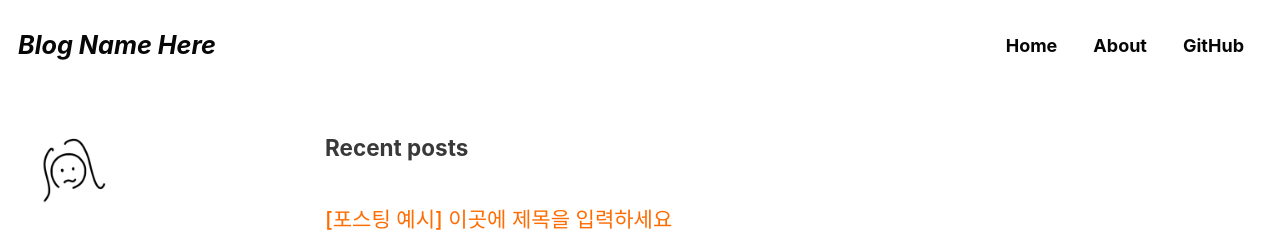
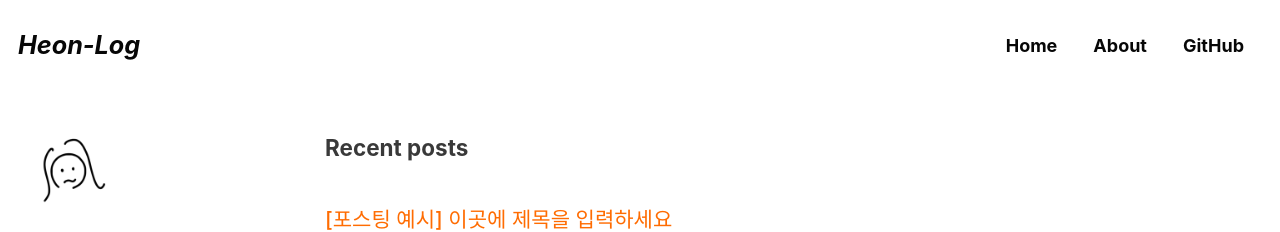
Before and after one commit to choiiis/minimal-mistakes-choiiis-customized, a Jekyll site: the page built from index.html, in a window 1280 px wide. Shown: the top 232 px of the page. Built offline with Jekyll 4.4.1, drawn with Linux system fonts in a browser that asks for light colours; cached includes are drawn as plain includes; some web fonts are replaced; the list of posts is cut into pages by our own code.

Commit message:
기본 설정

```diff
--- a/_config.yml
+++ b/_config.yml
@@ -19,14 +19,15 @@
 
 # Site Settings
 locale: "ko-KR" #"en-US"
-title: "Blog Name Here" # 상단 헤더에 보이는 블로그 명
+title: "Heon-Log" # 상단 헤더에 보이는 블로그 명
 title_separator: "&#124;"
 subtitle: # site tagline that appears below site title in masthead
 name: "your name here" # 블로그 닉네임 설정
 description: "this is my blog!" # 블로그 설명
-url: "https://github-account.github.io" # 블로그 URL
-baseurl: # the subpath of your site, e.g. "/blog"
-repository: "github-account/github-account.github.io" # GitHub Repo 이름
+url: "https://heon-kim.github.io" # 블로그 URL
+baseurl: "/"
+# the subpath of your site, e.g. "/blog"
+repository: "heon-kim/heon-kim.github.io" # GitHub Repo 이름
 teaser: #
 
 # logo                     : # 블로그명 앞에 로고 추가하고 싶을 경우 사용
--- a/_data/navigation.yml
+++ b/_data/navigation.yml
@@ -1,13 +1,13 @@
 # main links
 main:
   - title: "Home"
-    url: https://choiiis.github.io/
+    url: https://heon-kim.github.io/
 
   - title: "About"
     url: /about/
 
   - title: "GitHub"
-    url: https://github.com/choiiis
+    url: https://github.com/heon-kim
 
   # - title: "Projects"
   #   url: /projects/
--- a/_layouts/default.html
+++ b/_layouts/default.html
@@ -56,11 +56,11 @@
     {% include head.html %}
     {% include head/custom.html %}
 
-    <link rel="apple-touch-icon" sizes="180x180" href="https://github-account.github.io/assets/images/favicon/apple-touch-icon.png">
-    <link rel="icon" type="image/png" sizes="32x32" href="https://github-account.github.io/assets/images/favicon/favicon-32x32.png">
-    <link rel="icon" type="image/png" sizes="16x16" href="https://github-account.github.io/assets/images/favicon/favicon-16x16.png">
-    <link rel="manifest" href="https://github-account.github.io/assets/images/favicon/site.webmanifest">
-    <link rel="mask-icon" href="https://github-account.github.io/assets/images/favicon/safari-pinned-tab.svg" color="#5bbad5">
+    <link rel="apple-touch-icon" sizes="180x180" href="https://heon-kim.github.io/assets/images/favicon/apple-touch-icon.png">
+    <link rel="icon" type="image/png" sizes="32x32" href="https://heon-kim.github.io/assets/images/favicon/favicon-32x32.png">
+    <link rel="icon" type="image/png" sizes="16x16" href="https://heon-kim.github.io/assets/images/favicon/favicon-16x16.png">
+    <link rel="manifest" href="https://heon-kim.github.io/assets/images/favicon/site.webmanifest">
+    <link rel="mask-icon" href="https://heon-kim.github.io/assets/images/favicon/safari-pinned-tab.svg" color="#5bbad5">
     <meta name="msapplication-TileColor" content="#ffc40d">
     <meta name="theme-color" content="#ffffff">
   </head>
```
